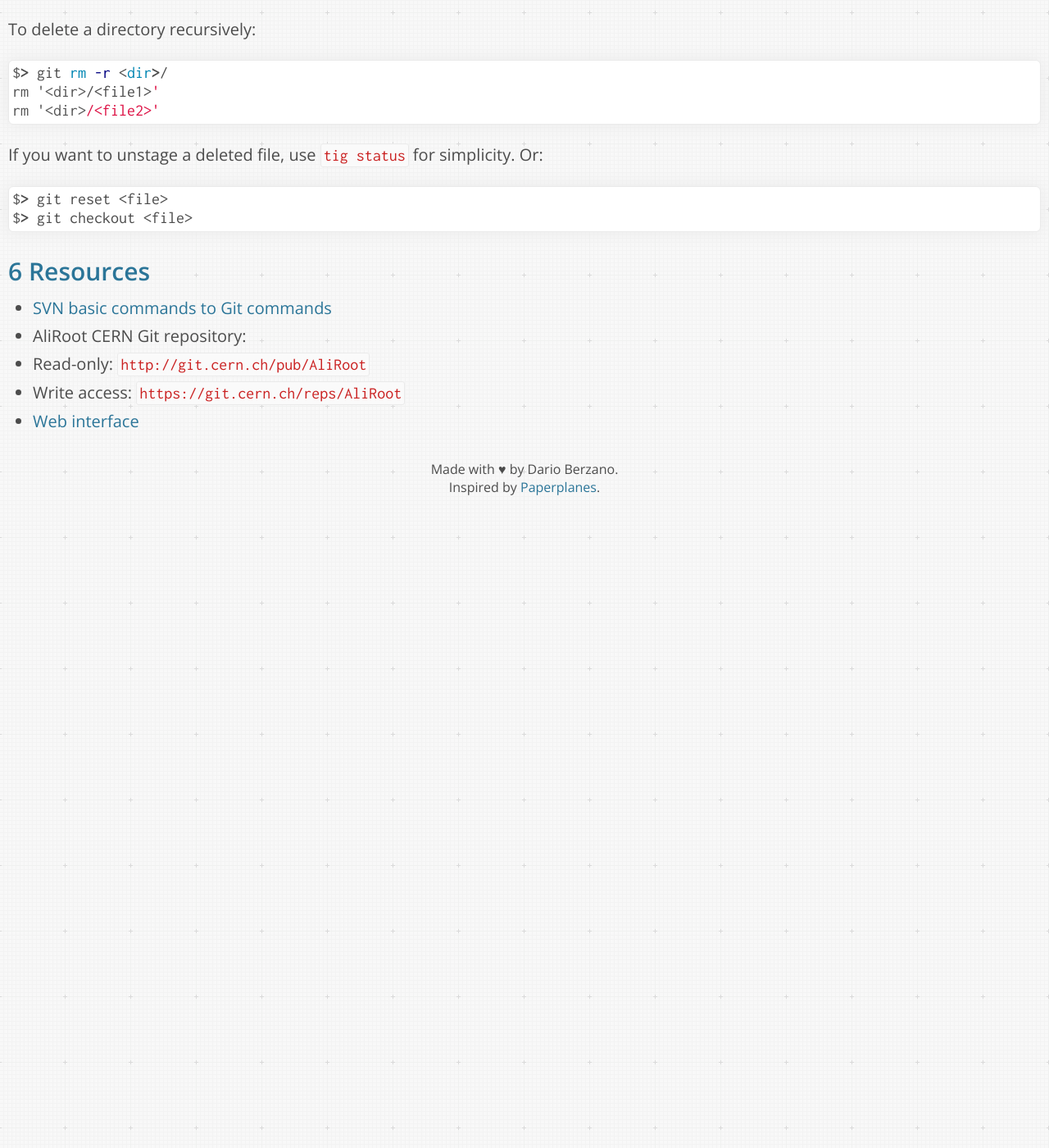
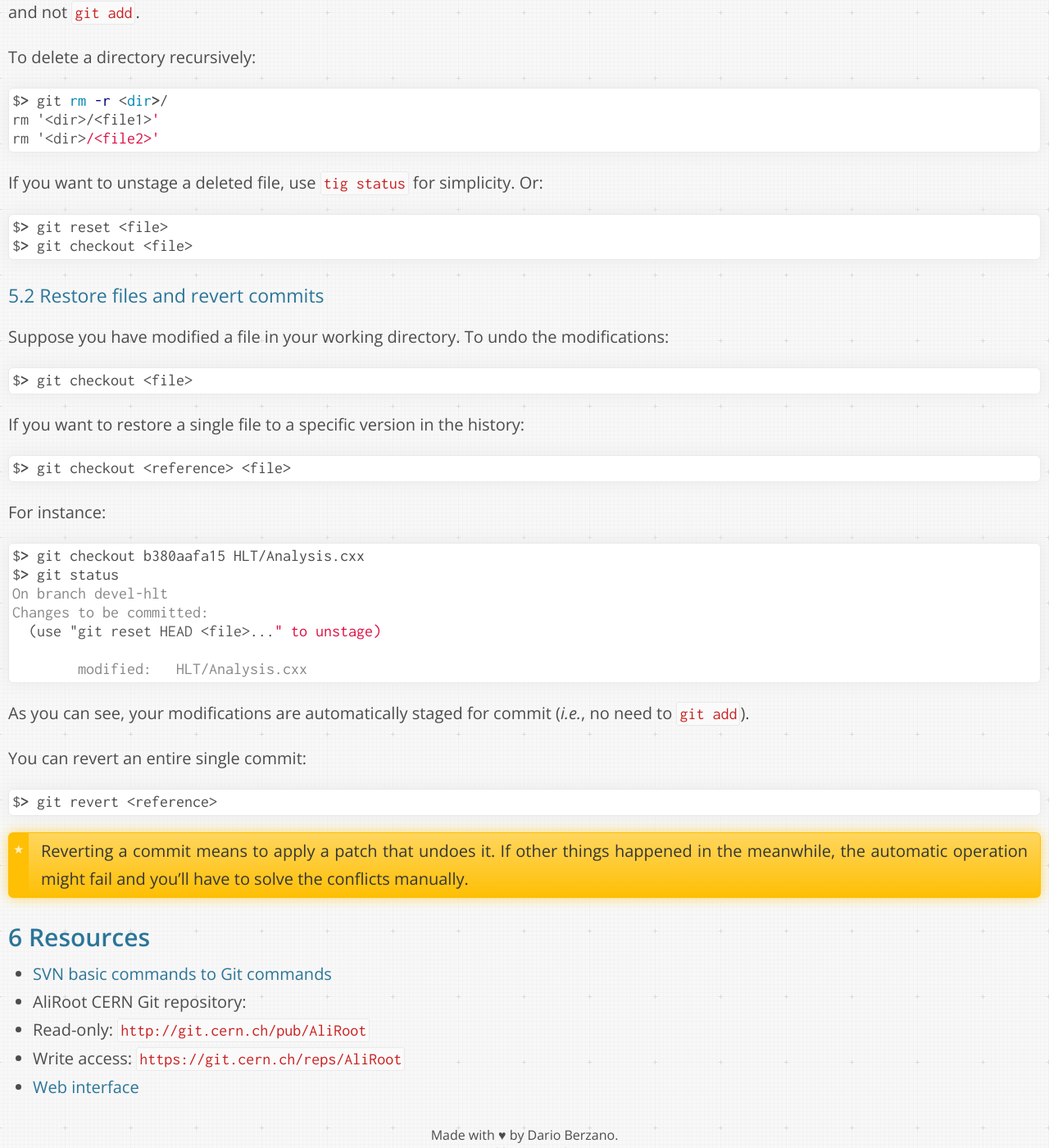
Before and after one commit to dberzano/dberzano.github.io, a Jekyll site: the page built from alice/git/index.md, in a window 1280 px wide and 1400 px high, scrolled down 28145 px. Shown: the whole window at 82% size. Built offline with Jekyll 4.4.1, drawn with Linux system fonts in a browser that asks for light colours; Markdown is read by kramdown in place of the engine named in the settings; before the commit the page ends 28775 px from its top, so only the background shows below that; some of the changed text lies outside the part shown.

Commit message:
GitTut: restore files, revert commits

````diff
--- a/alice/git/index.md
+++ b/alice/git/index.md
@@ -1190,6 +1190,47 @@ $> git reset <file>
 $> git checkout <file>
 ```
 
+
+### Restore files and revert commits
+
+Suppose you have modified a file in your working directory. To undo the
+modifications:
+
+```console
+$> git checkout <file>
+```
+
+If you want to restore a single file to a specific version in the history:
+
+```console
+$> git checkout <reference> <file>
+```
+
+For instance:
+
+```console
+$> git checkout b380aafa15 HLT/Analysis.cxx
+$> git status
+On branch devel-hlt
+Changes to be committed:
+  (use "git reset HEAD <file>..." to unstage)
+
+	modified:   HLT/Analysis.cxx
+```
+
+As you can see, your modifications are automatically staged for commit (*i.e.*,
+no need to `git add`).
+
+You can revert an entire single commit:
+
+```console
+$> git revert <reference>
+```
+
+> Reverting a commit means to apply a patch that undoes it. If other things
+> happened in the meanwhile, the automatic operation might fail and you'll have
+> to solve the conflicts manually.
+
 Resources
 ---------
 
````
